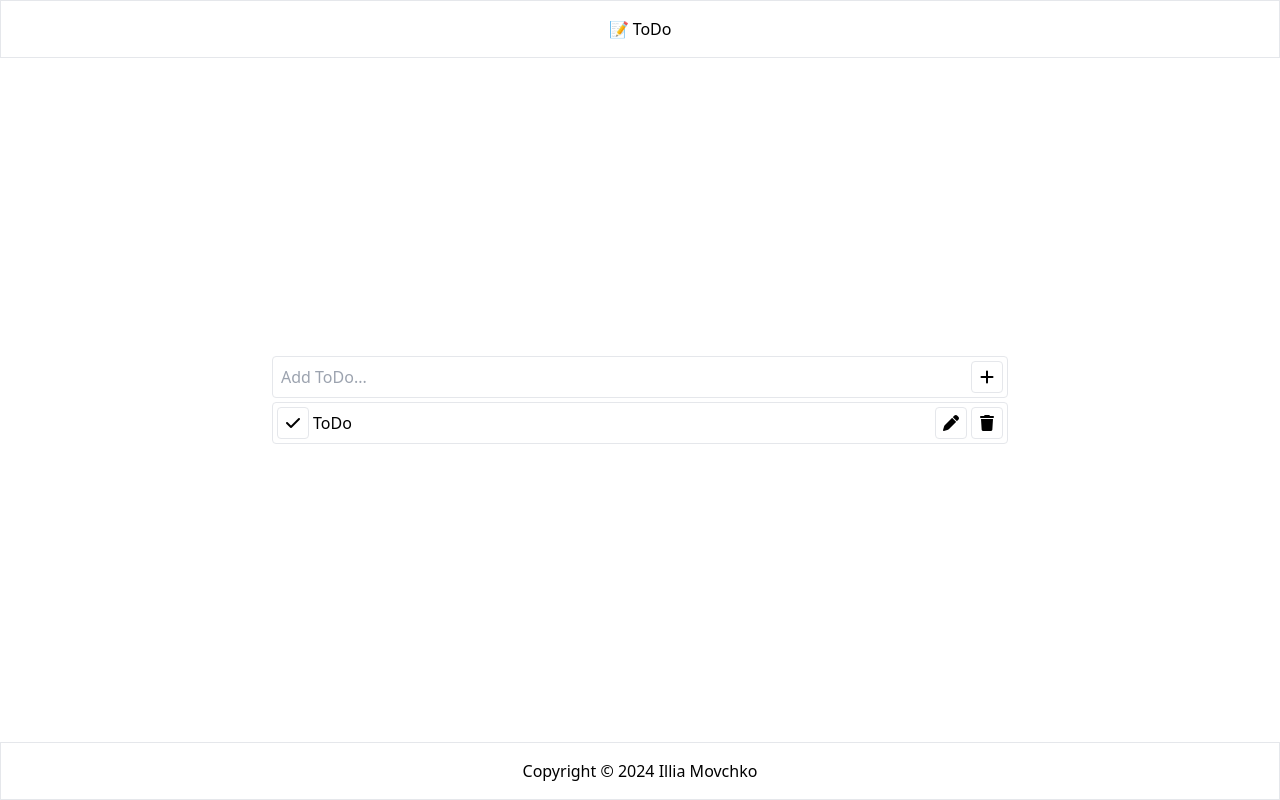
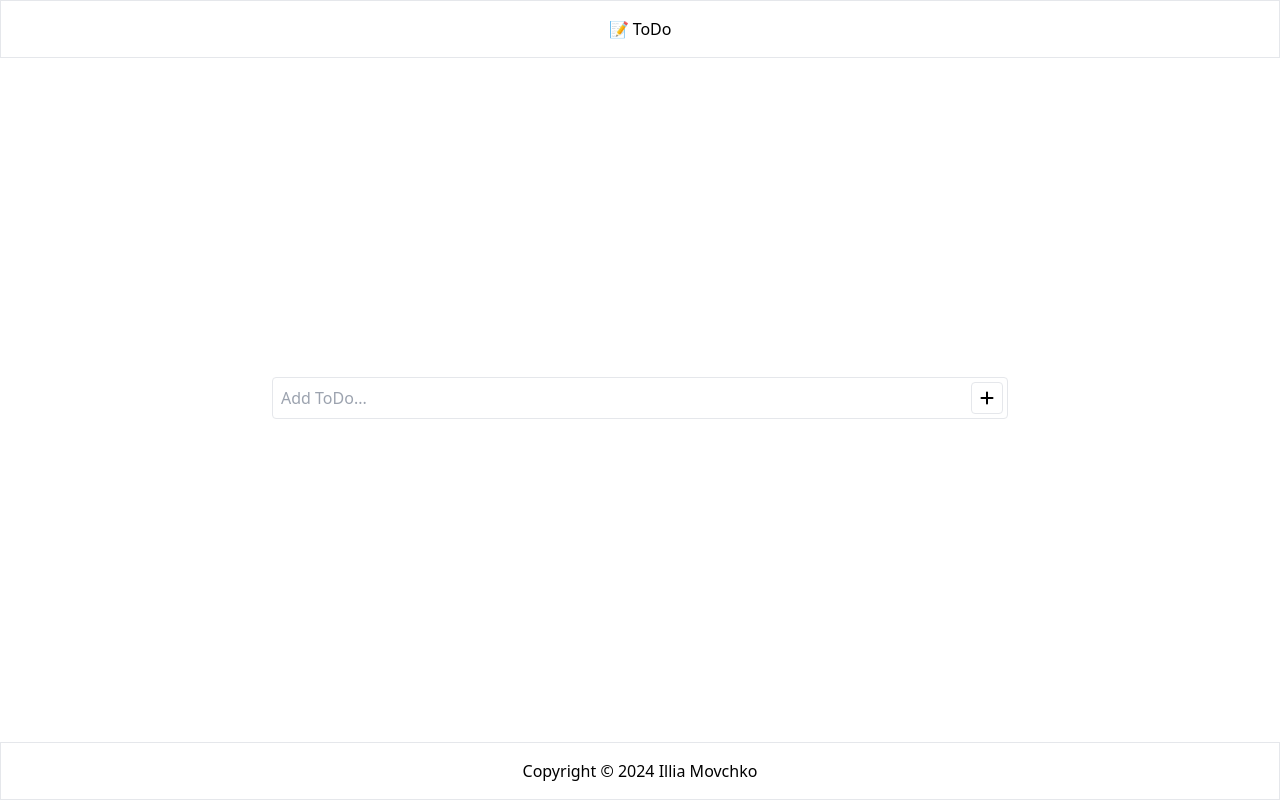
Before and after one commit to conceptbtw/react-todo-app, a React (Vite) app: page / in a window 1280 px wide. Built offline with nearby package versions, Linux system fonts and the light colour scheme.

Commit message:
Update addToDo function

```diff
--- a/package.json
+++ b/package.json
@@ -11,7 +11,8 @@
   },
   "dependencies": {
     "react": "^18.3.1",
-    "react-dom": "^18.3.1"
+    "react-dom": "^18.3.1",
+    "uuid": "^11.0.3"
   },
   "devDependencies": {
     "@eslint/js": "^9.13.0",
--- a/src/components/Main.jsx
+++ b/src/components/Main.jsx
@@ -1,8 +1,14 @@
+import { useState } from "react";
+import { v4 as uuidv4 } from "uuid";
 import AddToDo from "./AddToDo";
 import ToDoList from "./ToDoList";
 
 const Main = () => {
-  const addToDo = () => {};
+  const [toDos, setToDos] = useState([]);
+
+  const addToDo = (toDo) => {
+    setToDos([...toDos, { id: uuidv4(), toDo, isCompleted: false }]);
+  };
 
   const toggleToDo = () => {};
 
@@ -14,6 +20,7 @@ const Main = () => {
     <main className="max-w-3xl w-full p-4 flex flex-1 flex-col justify-center items-center gap-1">
       <AddToDo addToDo={addToDo} />
       <ToDoList
+        toDos={toDos}
         toggleToDo={toggleToDo}
         editToDo={editToDo}
         deleteToDo={deleteToDo}
--- a/src/components/ToDoItem.jsx
+++ b/src/components/ToDoItem.jsx
@@ -1,16 +1,16 @@
-const ToDoItem = ({ toggleToDo, editToDo, deleteToDo }) => {
+const ToDoItem = ({ toDo, toggleToDo, editToDo, deleteToDo }) => {
   const buttonStyles = "size-8 border rounded";
 
   return (
     <li className="w-full p-1 flex justify-center items-center gap-1 border rounded">
-      <button className={`${buttonStyles}`} onClick={() => toggleToDo()}>
+      <button className={`${buttonStyles}`} onClick={() => toggleToDo(toDo.id)}>
         <i className="fa-solid fa-check"></i>
       </button>
-      <p className="flex-1">ToDo</p>
-      <button className={`${buttonStyles}`} onClick={() => editToDo()}>
+      <p className="flex-1">{toDo.toDo}</p>
+      <button className={`${buttonStyles}`} onClick={() => editToDo(toDo.id)}>
         <i className="fa-solid fa-pen"></i>
       </button>
-      <button className={`${buttonStyles}`} onClick={() => deleteToDo()}>
+      <button className={`${buttonStyles}`} onClick={() => deleteToDo(toDo.id)}>
         <i className="fa-solid fa-trash"></i>
       </button>
     </li>
--- a/src/components/ToDoList.jsx
+++ b/src/components/ToDoList.jsx
@@ -1,13 +1,17 @@
 import ToDoItem from "./ToDoItem";
 
-const ToDoList = ({ toggleToDo, editToDo, deleteToDo }) => {
+const ToDoList = ({ toDos, toggleToDo, editToDo, deleteToDo }) => {
   return (
     <ul className="w-full flex flex-col justify-center items-center gap-1">
-      <ToDoItem
-        toggleToDo={toggleToDo}
-        editToDo={editToDo}
-        deleteToDo={deleteToDo}
-      />
+      {toDos.map((toDo) => (
+        <ToDoItem
+          key={toDo.id}
+          toDo={toDo}
+          toggleToDo={toggleToDo}
+          editToDo={editToDo}
+          deleteToDo={deleteToDo}
+        />
+      ))}
     </ul>
   );
 };
```
Also changed, not shown: 1 other file (tests, documents, lock files or other folders).
